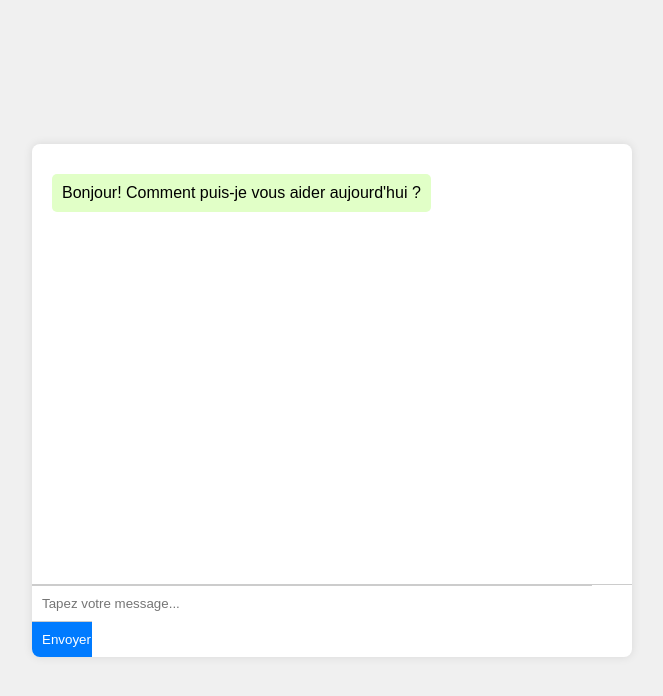
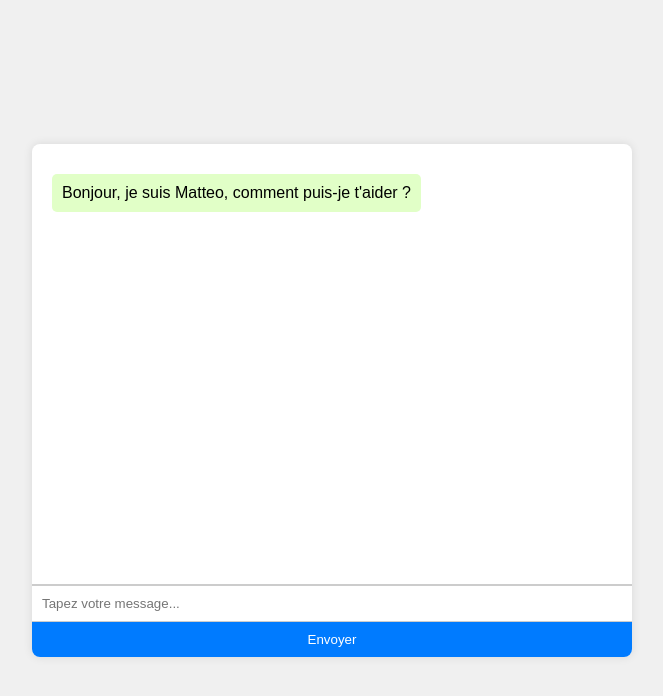
Before and after one commit to AntoineMazuyer/MatteoGPT, a plain HTML site: page index.html in a window 1280 px wide. Shown: the whole page, without its empty margins (308-971 px from the left). Drawn offline with nearby package versions, Linux system fonts and the light colour scheme.

Commit message:
final push

```diff
--- a/index.html
+++ b/index.html
@@ -3,13 +3,13 @@
 <head>
     <meta charset="UTF-8">
     <meta name="viewport" content="width=device-width, initial-scale=1.0">
-    <title>Chatbot Simple</title>
+    <title>MatteoGPT</title>
     <link rel="stylesheet" href="styles.css">
 </head>
 <body>
     <div class="chat-container">
         <div class="chat-box" id="chat-box">
-            <div class="message bot-message">Bonjour! Comment puis-je vous aider aujourd'hui ?</div>
+            <div class="message bot-message">Bonjour, je suis Matteo, comment puis-je t'aider ?</div>
         </div>
         <input type="text" id="user-input" placeholder="Tapez votre message...">
         <button id="send-btn">Envoyer</button>
--- a/scripts.js
+++ b/scripts.js
@@ -1,5 +1,5 @@
 $(document).ready(function () {
-    const botResponse = "Merci pour votre message ! Je suis toujours prêt à aider.";
+    const botResponse = "Ahahahahahahahahah";
 
     $('#send-btn').click(function () {
         let userInput = $('#user-input').val();
--- a/styles.css
+++ b/styles.css
@@ -15,6 +15,9 @@ body {
     overflow: hidden;
     width: 100%;
     max-width: 600px;
+    display: flex;
+    flex-direction: column;
+    justify-content: space-between;
 }
 
 .chat-box {
@@ -42,23 +45,25 @@ body {
     align-self: flex-end;
 }
 
-input[type="text"] {
-    width: calc(100% - 60px);
+input[type="text"], button {
     padding: 10px;
     border: none;
     border-top: 1px solid #ccc;
 }
 
+.input-container {
+    display: flex;
+    width: 100%;
+}
+
+input[type="text"] {
+    flex-grow: 1;
+}
+
 button {
-    width: 60px;
-    padding: 10px;
-    border: none;
-    border-top: 1px solid #ccc;
     background-color: #007bff;
     color: #fff;
     cursor: pointer;
 }
 
-button:hover {
-    background-color: #0056b3;
-}
+button
```
